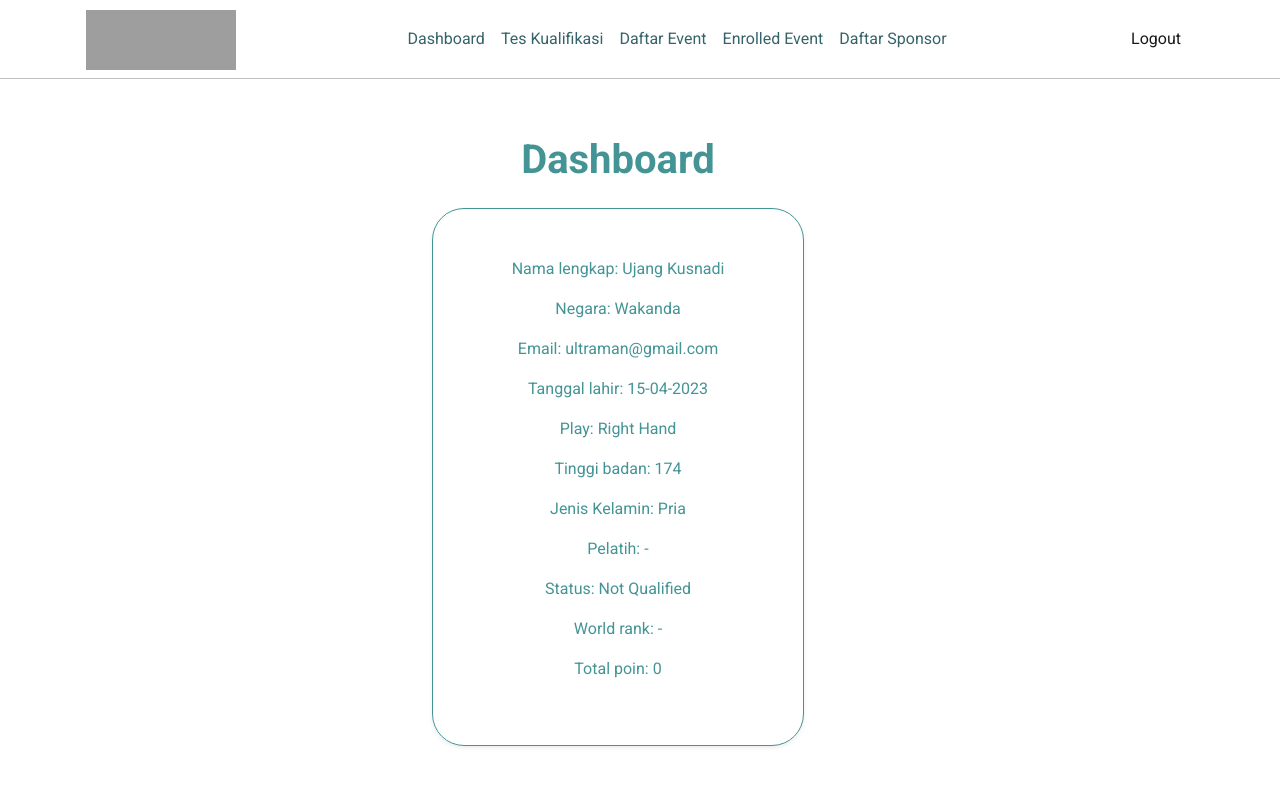
After one commit to annisa27/babaducune, a Django app: page /atlet/dashboard/ in a window 1280 px wide. The commit adds this page. Shown: the top 786 px of the page. Run offline with Django 4.2, Linux system fonts and the light colour scheme; some libraries are stand-ins or nearby versions; grey boxes are pictures that could not be loaded.

Commit message:
feat: implemented base dashboard and pengguna

```diff
--- /dev/null
+++ b/atlet/templates/dashboard.html
@@ -0,0 +1,66 @@
+{% extends 'base.html'%}
+{% load static %}
+
+{% block meta %}
+<title>BaBaDu | ATLET </title>
+
+{% endblock meta %}
+
+{% block content %}
+
+<main>
+    <!-- P<main>
+    <!-- Pills navs -->
+
+
+    <div class="container m-5">
+        <h1 class="text-center mb-4 text-primary">Dashboard</h1>
+        <center>
+            <div class="col-md-4 p-5 shadow-sm border rounded-5 border-primary">
+                <p>Nama lengkap: Ujang Kusnadi</p>
+                <p>Negara: Wakanda</p>
+                <p>Email: ultraman@gmail.com</p>
+                <p>Tanggal lahir: 15-04-2023</p>
+                <p>Play: Right Hand</p>
+                <p>Tinggi badan: 174</p>
+                <p>Jenis Kelamin: Pria</p>
+                <p>Pelatih: -</p>
+                <p>Status: Not Qualified</p>
+                <p>World rank: -</p>
+                <p>Total poin: 0</p>
+            </div>
+        </center>
+        <div style="margin-top:50px"></div>
+    </div>
+
+    <!-- DASHBOARD PELATIH-->
+    <!-- div class="container m-5">
+        <h1 class="text-center mb-4 text-primary">Dashboard</h1>
+        <center>
+            <div class="col-md-4 p-5 shadow-sm border rounded-5 border-primary">
+                <p>Nama: Wayne Rooney</p>
+                <p>Negara: Vrindavan</p>
+                <p>Email: wrooney@gmail.com</p>
+                <p>Spesialisasi Kategori: Tunggal Campuran</p>
+                <p>Tanggal mulai: 15-04-2020</p>
+            </div>
+        </center>
+        <div style="margin-top:50px"></div>
+    </div -->
+
+    <!-- DASHBOARD UMPIRE-->
+    <!-- div class="container m-5">
+        <h1 class="text-center mb-4 text-primary">Dashboard</h1>
+        <center>
+            <div class="col-md-4 p-5 shadow-sm border rounded-5 border-primary">
+                <p>Nama: Wayne Rooney</p>
+                <p>Negara: Vrindavan</p>
+                <p>Email: wrooney@gmail.com</p>
+            </div>
+        </center>
+        <div style="margin-top:50px"></div>
+    </div -->
+
+</main>
+
+{% endblock content %}
--- a/atlet/urls.py
+++ b/atlet/urls.py
@@ -1,5 +1,5 @@
 from django.urls import path
-from atlet.views import daftar_sponsor, form_tes_kualifikasi, tes_kualifikasi, daftar_event, detail_stadium, detail_event
+from atlet.views import daftar_sponsor, form_tes_kualifikasi, tes_kualifikasi, daftar_event, detail_stadium, detail_event, dashboard
 
 app_name = 'atlet'
 
@@ -10,4 +10,5 @@ urlpatterns = [
     path('daftar-event/', daftar_event, name='daftar_event' ),
     path('detail-stadium/', detail_stadium, name='detail_stadium' ),
     path('detail-event/', detail_event, name='detail_event' ),
+    path('dashboard/', dashboard, name='dashboard' ),
 ]
--- a/atlet/views.py
+++ b/atlet/views.py
@@ -18,3 +18,6 @@ def detail_stadium(request):
 
 def detail_event(request):
     return render(request, "detail_event.html")
+
+def dashboard(request):
+    return render(request, "dashboard.html")
--- a/pelatih/urls.py
+++ b/pelatih/urls.py
@@ -1,11 +1,11 @@
 from django.urls import path
-from pelatih.views import daftar_atlet, lihat_atlet
+from pelatih.views import daftar_atlet, lihat_atlet, dashboard
 
 app_name = 'pelatih'
 
 urlpatterns = [
     path('daftar-atlet/', daftar_atlet, name='daftar_atlet'),
     path('lihat-atlet/', lihat_atlet, name='lihat_atlet'),
-
+    path('dashboard/', dashboard, name='dashboard' ),
 
 ]
--- a/pelatih/views.py
+++ b/pelatih/views.py
@@ -8,5 +8,8 @@ def daftar_atlet(request):
 def lihat_atlet(request):
     return render(request, "lihat_atlet.html")
 
+def dashboard(request):
+    return render(request, "dashboard.html")
+
 # def show_register(request):
 #     return render(request, "register.html")
--- a/templates/navbar.html
+++ b/templates/navbar.html
@@ -11,7 +11,7 @@
         <div class="collapse navbar-collapse justify-content-center" id="navbarsExample07">
             <ul class="navbar-nav mr-auto">
                 <li class="nav-item">
-                    <a class="nav-link" href="#">Dashboard <span class="sr-only"></span></a>
+                    <a class="nav-link" href="{% url 'atlet:dashboard' %}">Dashboard <span class="sr-only"></span></a>
                 </li>
                 <li class="nav-item">
                     <a class="nav-link" href="{% url 'atlet:form_tes_kualifikasi' %}">Tes Kualifikasi</a>
--- a/umpire/urls.py
+++ b/umpire/urls.py
@@ -1,10 +1,10 @@
 from django.urls import path
-from umpire.views import  list_event
+from umpire.views import list_event, dashboard
 
 app_name = 'umpire'
 
 urlpatterns = [
     path('list-event/', list_event, name='list_event'),
-
+    path('dashboard/', dashboard, name='dashboard' ),
 
 ]
--- a/umpire/views.py
+++ b/umpire/views.py
@@ -10,3 +10,6 @@ def list_event(request):
 
 # def show_register(request):
 #     return render(request, "register.html")
+
+def dashboard(request):
+    return render(request, "dashboard.html")
```
Also changed, not shown: pelatih/templates/dashboard.html (added, +45 -0 lines), umpire/templates/dashboard.html (added, +29 -0 lines).
